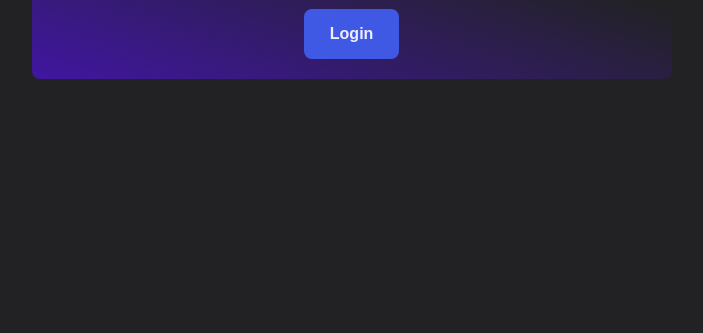
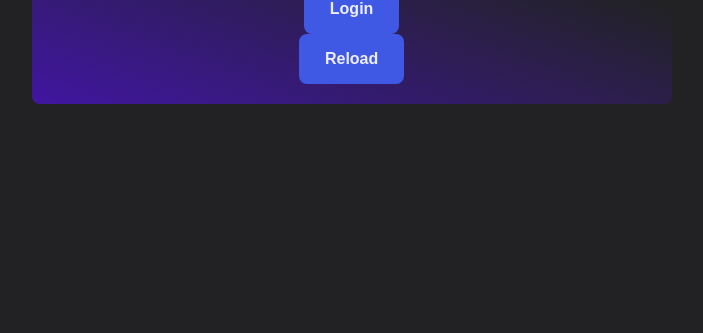
Before and after one commit to deepu105/AuthBox-Device, a website built with Vite: page index.html in a window 1280 px wide. Shown: the part 467-800 px from the top of the page, without its empty margins (290-993 px from the left). Built offline with nearby package versions, Linux system fonts and the light colour scheme.

Commit message:
make reload button always visible

```diff
--- a/index.html
+++ b/index.html
@@ -32,7 +32,7 @@
             <p id="user-email"></p>
           </div>
         </div>
-	<div id="reload" class="flex hidden">
+	<div id="reload" class="flex">
 	  <button onClick="window.location.reload();" id="reload-button" class="button">Reload</button>
 	</div>
       </div>
```
